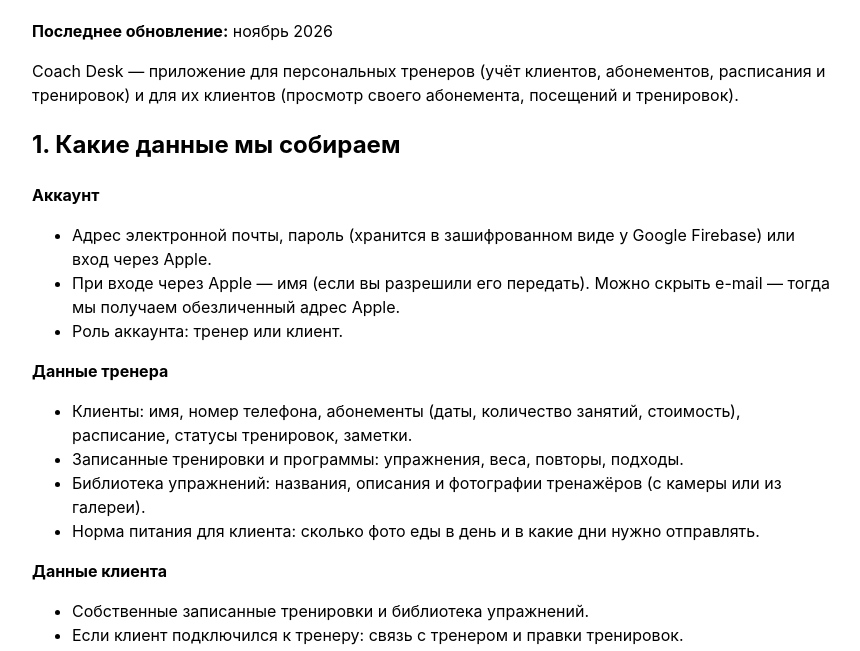
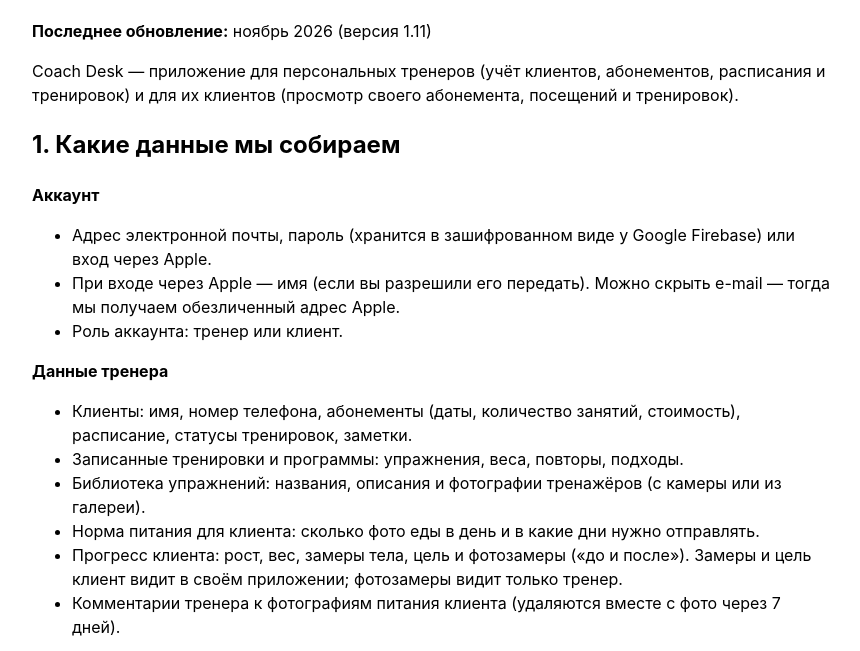
Before and after one commit to amanzholovv-ai/trainercrm-privacy, a plain HTML site: page index.html in a window 1280 px wide. Shown: the part 92-743 px from the top of the page, without its empty margins (208-1068 px from the left). Drawn offline with Linux system fonts and the light colour scheme.

Commit message:
Update index.html

```diff
--- a/index.html
+++ b/index.html
@@ -8,7 +8,7 @@
 <body style="font-family: -apple-system, Arial, sans-serif; padding: 20px; max-width: 800px; margin: auto; line-height: 1.5;">
 
 <h1>Политика конфиденциальности Coach Desk</h1>
-<p><strong>Последнее обновление:</strong> ноябрь 2026</p>
+<p><strong>Последнее обновление:</strong> ноябрь 2026 (версия 1.11)</p>
 
 <p>Coach Desk — приложение для персональных тренеров (учёт клиентов, абонементов, расписания и тренировок) и для их клиентов (просмотр своего абонемента, посещений и тренировок).</p>
 
@@ -25,6 +25,8 @@
 <li>Записанные тренировки и программы: упражнения, веса, повторы, подходы.</li>
 <li>Библиотека упражнений: названия, описания и фотографии тренажёров (с камеры или из галереи).</li>
 <li>Норма питания для клиента: сколько фото еды в день и в какие дни нужно отправлять.</li>
+<li>Прогресс клиента: рост, вес, замеры тела, цель и фотозамеры («до и после»). Замеры и цель клиент видит в своём приложении; фотозамеры видит только тренер.</li>
+<li>Комментарии тренера к фотографиям питания клиента (удаляются вместе с фото через 7 дней).</li>
 </ul>
 <p><strong>Данные клиента</strong></p>
 <ul>
@@ -81,7 +83,7 @@
 <h2>1. Data we collect</h2>
 <ul>
 <li>Account: email address, password (stored encrypted by Google Firebase) or Sign in with Apple (name, if shared; Apple's private relay email is supported); account role (trainer or client).</li>
-<li>Trainer data: clients' names, phone numbers, memberships, schedule, workout statuses and notes; workout logs and programs (exercises, weights, reps, sets); exercise library (names, descriptions and equipment photos from the camera or photo library); a client's nutrition goal (how many meal photos per day and on which days).</li>
+<li>Trainer data: clients' names, phone numbers, memberships, schedule, workout statuses and notes; workout logs and programs (exercises, weights, reps, sets); exercise library (names, descriptions and equipment photos from the camera or photo library); a client's nutrition goal (how many meal photos per day and on which days); client progress: height, weight, body measurements, goal and progress photos (the client sees measurements and the goal in their app; progress photos are visible only to the trainer); trainer comments on meal photos (deleted together with the photo after 7 days).</li>
 <li>Client data: own workout logs and exercise library; connection to a trainer and workout edits; meal photos the client sends to their trainer (from the camera or photo library). Only the client and their current trainer can see them. Photos are deleted automatically after 7 days; the record that a day was completed is kept for statistics.</li>
 <li>Technical data: device push token; anonymized usage analytics (Firebase Analytics); crash reports (Firebase Crashlytics: error details, device model and OS version, used only to fix bugs); subscription status (purchases are processed by Apple; we never receive card details).</li>
 </ul>
```
